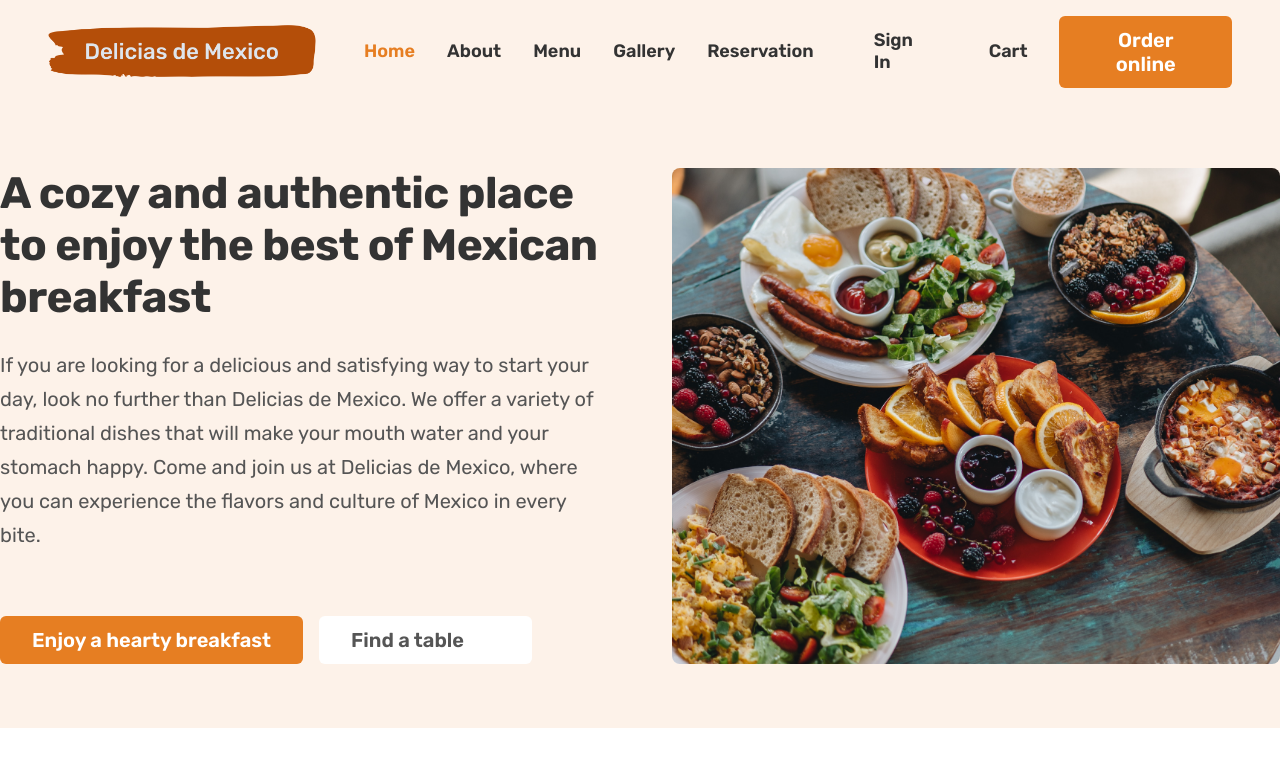
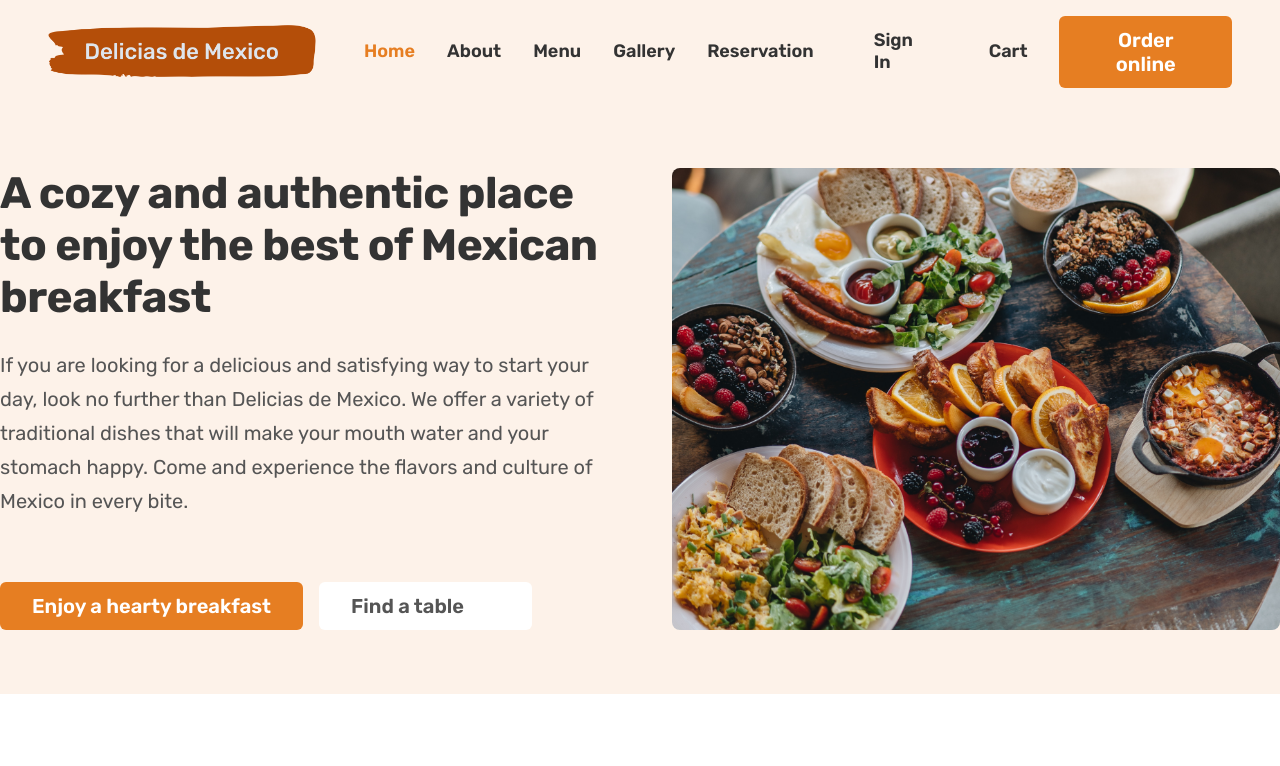
Before and after one commit to ngere-k/delicias-de-mexico, a React (Create React App) app: page / in a window 1280 px wide. Shown: the top 766 px of the page. Built offline with nearby package versions, Linux system fonts and the light colour scheme; some icons are missing.

Commit message:
changed hero__descritption text

```diff
--- a/src/components/hero/Hero.js
+++ b/src/components/hero/Hero.js
@@ -18,8 +18,8 @@ const Hero = () => {
             If you are looking for a delicious and satisfying way to start your
             day, look no further than Delicias de Mexico. We offer a variety of
             traditional dishes that will make your mouth water and your stomach
-            happy. Come and join us at Delicias de Mexico, where you can
-            experience the flavors and culture of Mexico in every bite.
+            happy. Come and experience the flavors and culture of Mexico in
+            every bite.
           </p>
 
           <div className="hero__btn-container">
```
